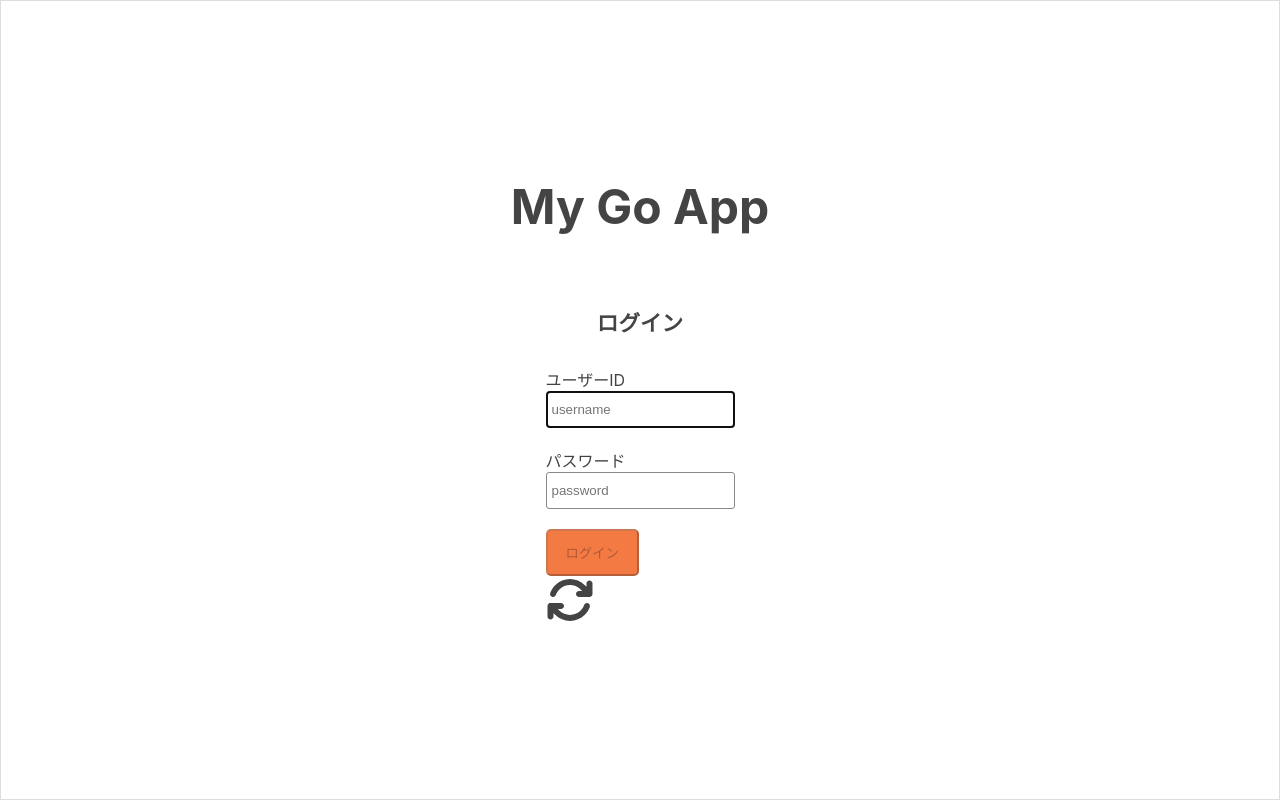
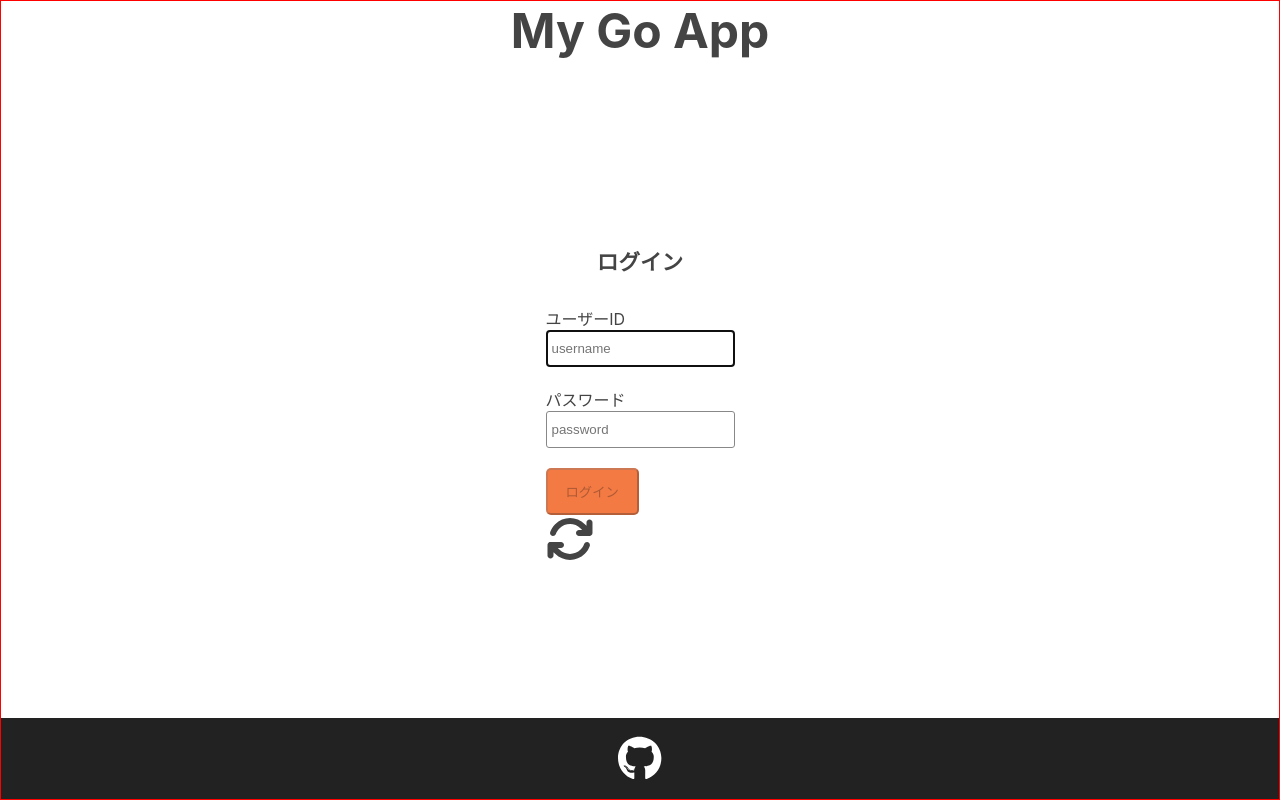
Before and after one commit to kento-yoshidu/IngredientsList_Frontend, a React (Create React App) app: page / in a window 1280 px wide. Built offline with nearby package versions, Linux system fonts and the light colour scheme; no server answers.

Commit message:
⚡ Update

```diff
--- a/package.json
+++ b/package.json
@@ -4,6 +4,7 @@
   "private": true,
   "dependencies": {
     "@fortawesome/fontawesome-svg-core": "^6.4.2",
+    "@fortawesome/free-brands-svg-icons": "^6.4.2",
     "@fortawesome/free-regular-svg-icons": "^6.4.2",
     "@fortawesome/free-solid-svg-icons": "^6.4.2",
     "@fortawesome/react-fontawesome": "^0.2.0",
--- /dev/null
+++ b/src/components/Footer.tsx
@@ -0,0 +1,21 @@
+import { faGithub } from "@fortawesome/free-brands-svg-icons";
+import { FontAwesomeIcon } from "@fortawesome/react-fontawesome";
+
+import styles from "../styles/footer.module.css"
+
+const Footer = () => (
+  <footer className={styles.footer}>
+    <a
+      href="https://github.com/kento-yoshidu/IngredientsList_Frontend"
+      target="_blank"
+      rel="noreferrer"
+    >
+      <FontAwesomeIcon
+        icon={faGithub}
+        aria-label="GitHubリポジトリへのリンク"
+      />
+    </a>
+  </footer>
+)
+
+export default Footer
--- a/src/components/IngredientItem.tsx
+++ b/src/components/IngredientItem.tsx
@@ -16,16 +16,19 @@ const IngredientItemMemo = ({
   ingredientname,
   shouldbuy
 }: Ingredient) => {
+  const { editedIngre } = useStore()
+  const updateIngre = useStore((state) => state.updateEditedIngre)
+
+  const dishId = useParams()
   const [isShouldBy, setIsShouldBy] = useState(shouldbuy)
 
   const clickHandle = () => {
     setIsShouldBy(!isShouldBy)
+
+    updateIngredientMutation.mutate(editedIngre)
   }
 
-  const updateIngre = useStore((state) => state.updateEditedIngre)
-
-  const dishId = useParams()
-
+  const { updateIngredientMutation } = useMutateIngredient()
   const { deleteIngredientMutation } = useMutateIngredient()
 
   return (
@@ -36,6 +39,7 @@ const IngredientItemMemo = ({
       <div
         className={listStyle.itemLeft}
         onClick={clickHandle}
+        onChange={(e) => updateIngre({ ...editedIngre, id: id, shouldbuy: isShouldBy })}
       >
         <span className="font-bold">{ingredientname}</span>
 
--- a/src/components/IngredientList.tsx
+++ b/src/components/IngredientList.tsx
@@ -1,4 +1,4 @@
-import { FormEvent } from 'react'
+import { FormEvent, useEffect } from 'react'
 import { useParams } from "react-router-dom"
 import useStore from '../store'
 import useQueryIngredients from "../hooks/useQueryIngredients"
@@ -27,6 +27,8 @@ const IngredientList = () => {
       updateIngredientMutation.mutate(editedIngre)
     }
   }
+
+  let dishName = data![0].dishname
 
   return (
     <Layout>
--- a/src/components/Layout.tsx
+++ b/src/components/Layout.tsx
@@ -1,5 +1,7 @@
 import { ReactNode } from "react"
+
 import Header from "./Header"
+import Footer from "./Footer"
 
 import styles from "../styles/layout.module.css"
 
@@ -10,6 +12,8 @@ const Layout = ({ children }: { children: ReactNode }) => (
     <main className={styles.main}>
       {children}
     </main>
+
+    <Footer />
   </div>
 )
 
--- a/src/hooks/useMutateIngre.ts
+++ b/src/hooks/useMutateIngre.ts
@@ -12,8 +12,6 @@ const useMutateIngredient = () => {
   const resetEditedIngredient = useStore((state) => state.resetEditedIngre)
 
   const dishId = useParams()
-
-  console.log("dishId = ", dishId)
 
   const updateIngredientMutation = useMutation(
     (ingredient: Omit<Ingredient, 'created_at' | 'updated_at'>) =>
--- a/src/index.tsx
+++ b/src/index.tsx
@@ -3,7 +3,6 @@ import ReactDOM from 'react-dom/client'
 import App from './App'
 import reportWebVitals from './reportWebVitals'
 import { QueryClient, QueryClientProvider } from '@tanstack/react-query'
-import { ReactQueryDevtools } from '@tanstack/react-query-devtools'
 
 const queryClient = new QueryClient({})
 
@@ -12,7 +11,7 @@ root.render(
   <React.StrictMode>
     <QueryClientProvider client={queryClient}>
       <App />
-      <ReactQueryDevtools initialIsOpen={false} />
+      {/* <ReactQueryDevtools initialIsOpen={false} /> */}
     </QueryClientProvider>
   </React.StrictMode>
 )
--- /dev/null
+++ b/src/styles/footer.module.css
@@ -0,0 +1,11 @@
+.footer {
+  width: 100%;
+  padding: 18px 0;
+  background-color: #222;
+  text-align: center;
+}
+
+.footer svg {
+  color: #fff;
+  font-size: clamp(2.2rem, 4.2vw, 2.8rem);
+}
--- a/src/styles/form.module.css
+++ b/src/styles/form.module.css
@@ -1,7 +1,3 @@
-.form {
-
-}
-
 .formTitle {
   margin: 30px 0;
   font-size: 1.35rem;
--- a/src/styles/header.module.css
+++ b/src/styles/header.module.css
@@ -1,7 +1,3 @@
-.header {
-
-}
-
 .headerTitle {
   font-size: 3rem;
 }
--- a/src/styles/layout.module.css
+++ b/src/styles/layout.module.css
@@ -1,9 +1,10 @@
 .layout {
   display: flex;
   flex-direction: column;
-  justify-content: center;
+  justify-content: space-between;
   align-items: center;
   border: 1px solid #ddd;
   height: 100vh;
   gap: 40px;
+  border: 1px solid red;
 }
```
Also changed, not shown: src/styles/auth.module.css (deleted), 1 other file (tests, documents, lock files or other folders).
